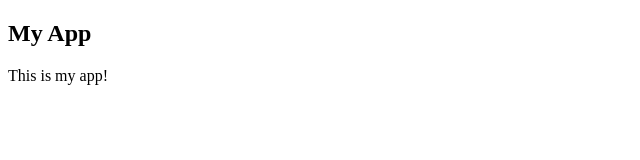
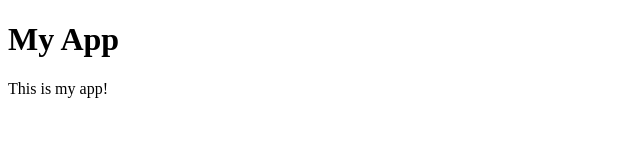
Before and after one commit to stevebrook90/myappsample, a plain HTML site: page index.html in a window 1280 px wide. Shown: the whole page, without its empty margins (0-640 px from the left). Drawn offline with Linux system fonts and the light colour scheme.

Commit message:
Go to H1

```diff
--- a/index.html
+++ b/index.html
@@ -4,7 +4,7 @@
     <title>My App</title>
   </head>
   <body>
-    <h2>My App</h2>
+    <h1>My App</h1>
     This is my app!
   </body>
 </html>
```
